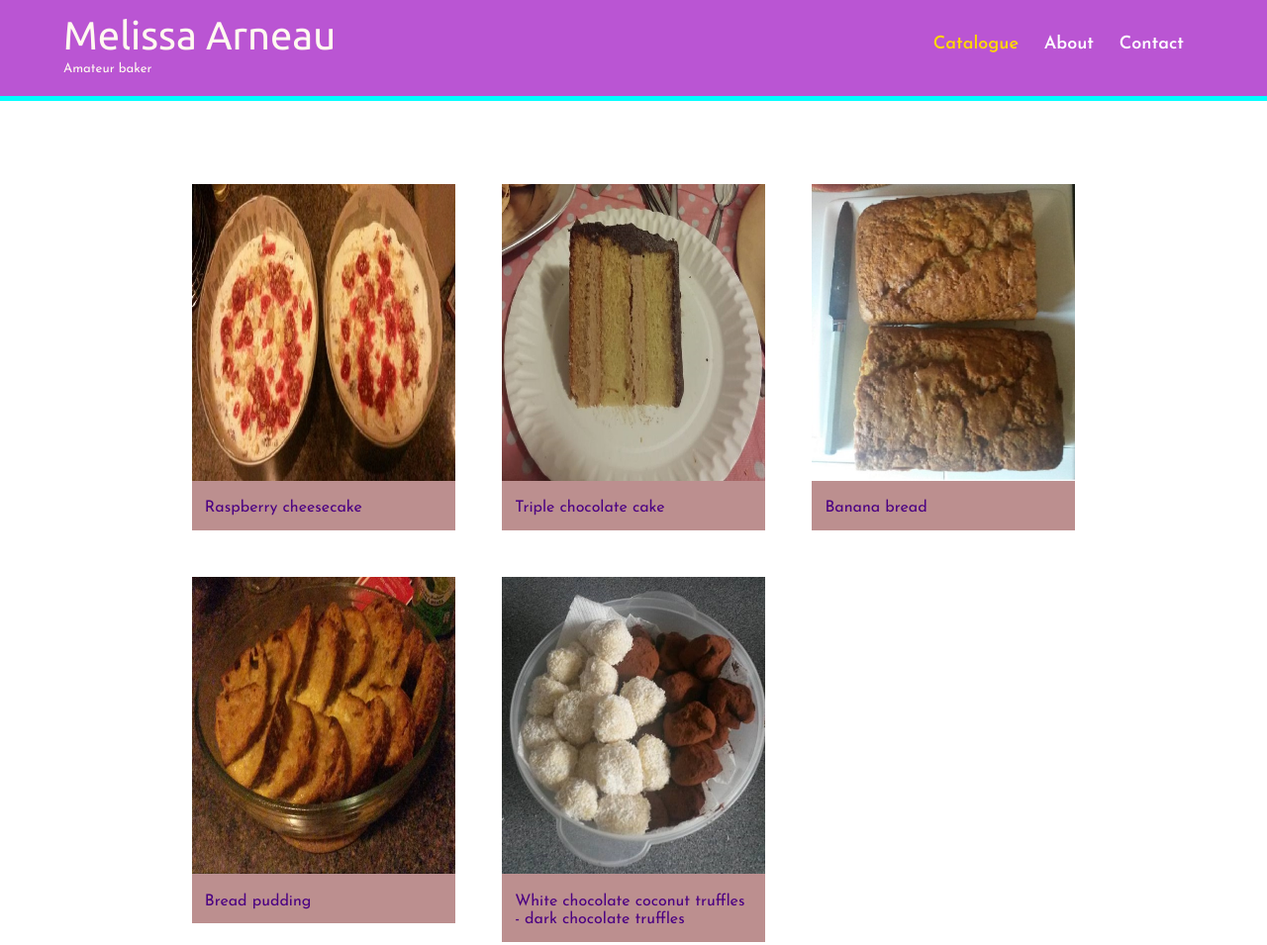
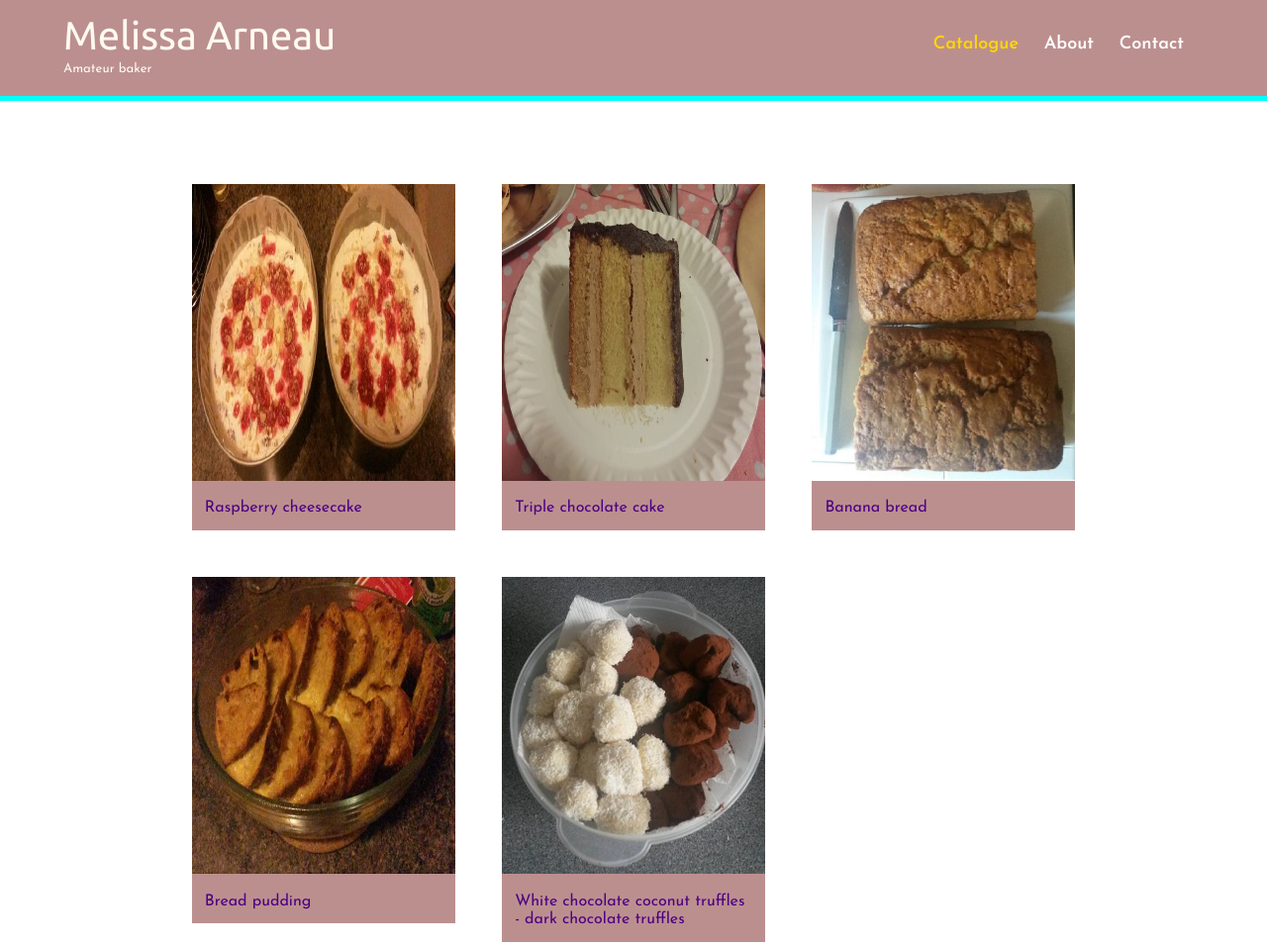
Before and after one commit to MeliLondon-zz/Front-End-Web-Development, a plain HTML site: page index.html in a window 1280 px wide. Shown: the top 955 px of the page at 99% size. Drawn offline with nearby package versions, Linux system fonts and the light colour scheme.

Commit message:
Changed header colors

```diff
--- a/css/main.css
+++ b/css/main.css
@@ -1,6 +1,6 @@
 header {
-  background: #ba55d3;
-  border-color: #3CB371;
+  background: #bc8f8f;
+  border-color: #faebd7;
   float: left;
   margin: 0 0 30px 0;
   padding: 5px 0 0 0;
```
